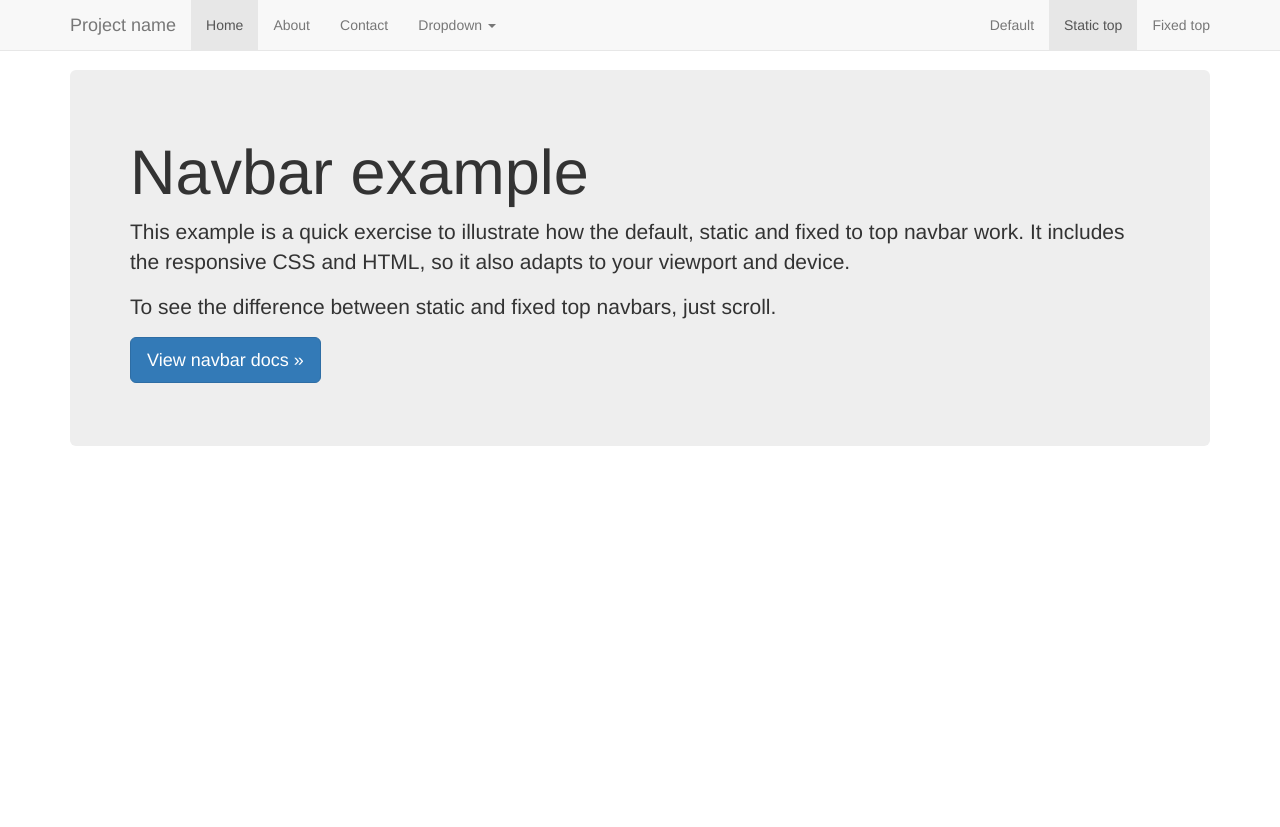
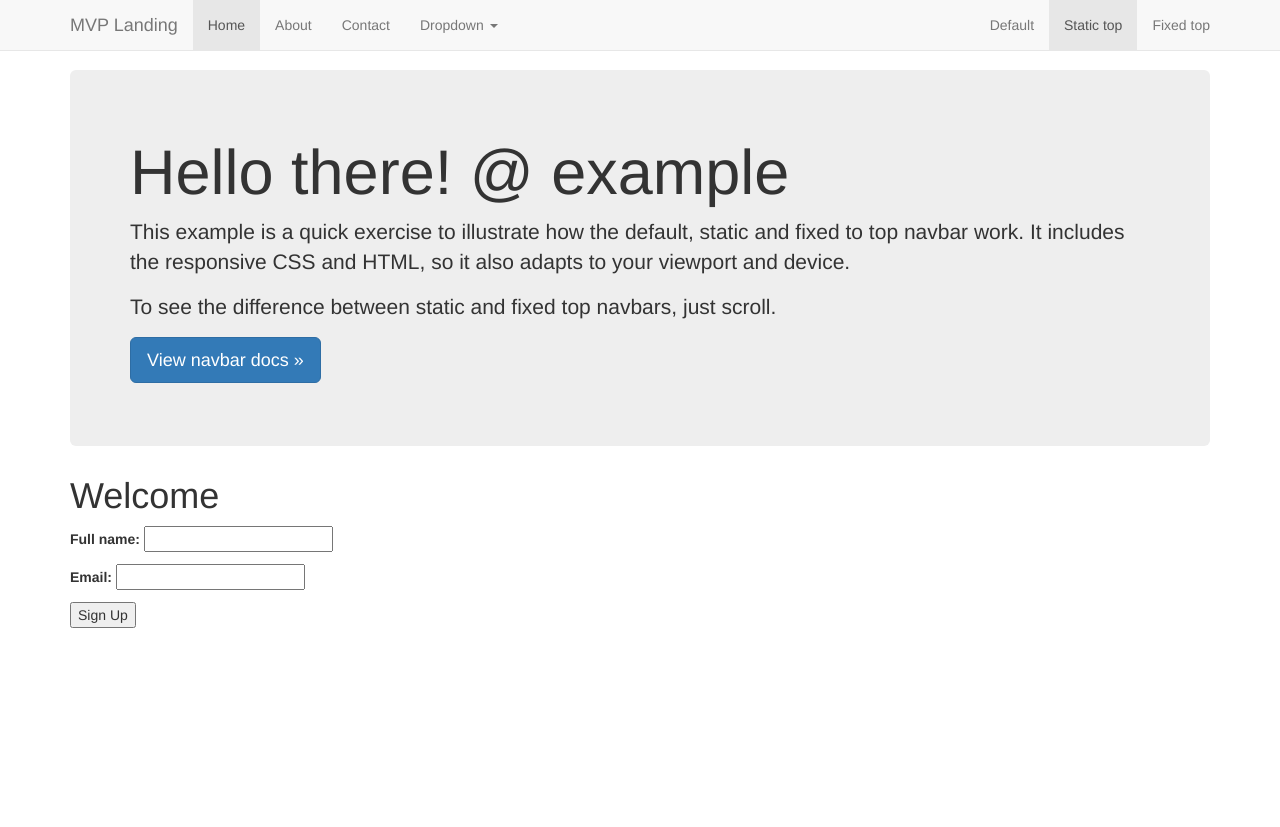
Before and after one commit to Tasnuvaleeya/ecommerce-django, a Django app: page / in a window 1280 px wide. Shown: the top 827 px of the page. Run offline with Django 3.2, Linux system fonts and the light colour scheme; some libraries are stand-ins or nearby versions.

Commit message:
template inheritance, include block etc

```diff
--- a/src/newsletter/views.py
+++ b/src/newsletter/views.py
@@ -25,7 +25,7 @@ def home(request):
             "title": "Thank You"
         }
 
-    return render(request, 'base.html', context)
+    return render(request, 'home.html', context)
 
 
 def contact(request):
--- a/src/templates/base.html
+++ b/src/templates/base.html
@@ -8,75 +8,31 @@
     <meta name="author" content="">
     <link rel="icon" href="../../favicon.ico">
 
-    <title>Static Top Navbar Example for Bootstrap</title>
+    <title>{% block head_title %} MVP Landing {% endblock %}</title>
 
-    <link rel="stylesheet" href="{% static 'css/bootstrap.min.css' %}">
-
-
-    <link rel="stylesheet" type="text/css" href="{% static 'css/navbar-static-top.css' %}">
+    {% include 'head_css.html' %}
 
 </head>
 
 <body>
 
-    <!-- Static navbar -->
-    <nav class="navbar navbar-default navbar-static-top">
-      <div class="container">
-        <div class="navbar-header">
-          <button type="button" class="navbar-toggle collapsed" data-toggle="collapse" data-target="#navbar" aria-expanded="false" aria-controls="navbar">
-            <span class="sr-only">Toggle navigation</span>
-            <span class="icon-bar"></span>
-            <span class="icon-bar"></span>
-            <span class="icon-bar"></span>
-          </button>
-          <a class="navbar-brand" href="#">Project name</a>
-        </div>
-        <div id="navbar" class="navbar-collapse collapse">
-          <ul class="nav navbar-nav">
-            <li class="active"><a href="#">Home</a></li>
-            <li><a href="#about">About</a></li>
-            <li><a href="#contact">Contact</a></li>
-            <li class="dropdown">
-              <a href="#" class="dropdown-toggle" data-toggle="dropdown" role="button" aria-haspopup="true" aria-expanded="false">Dropdown <span class="caret"></span></a>
-              <ul class="dropdown-menu">
-                <li><a href="#">Action</a></li>
-                <li><a href="#">Another action</a></li>
-                <li><a href="#">Something else here</a></li>
-                <li role="separator" class="divider"></li>
-                <li class="dropdown-header">Nav header</li>
-                <li><a href="#">Separated link</a></li>
-                <li><a href="#">One more separated link</a></li>
-              </ul>
-            </li>
-          </ul>
-          <ul class="nav navbar-nav navbar-right">
-            <li><a href="../navbar/">Default</a></li>
-            <li class="active"><a href="./">Static top <span class="sr-only">(current)</span></a></li>
-            <li><a href="../navbar-fixed-top/">Fixed top</a></li>
-          </ul>
-        </div><!--/.nav-collapse -->
-      </div>
-    </nav>
-
+{% include 'navbar.html' %}
 
 <div class="container">
+    {% block jumbotron %}
+    <div class="jumbotron">
+        {% block jumbotron_content %}
+        {% endblock %}
+    </div>
+    {% endblock %}
 
-      <!-- Main component for a primary marketing message or call to action -->
-      <div class="jumbotron">
-        <h1>Navbar example</h1>
-        <p>This example is a quick exercise to illustrate how the default, static and fixed to top navbar work. It includes the responsive CSS and HTML, so it also adapts to your viewport and device.</p>
-        <p>To see the difference between static and fixed top navbars, just scroll.</p>
-        <p>
-          <a class="btn btn-lg btn-primary" href="../../components/#navbar" role="button">View navbar docs &raquo;</a>
-        </p>
-      </div>
+    {% block content %}
+    {% endblock %}
 
 </div>
+{% include 'javascript.html' %}
 
 
 
-    <script src="{% static 'js/jquery.min.js' %}"></script>
-    <script src="{% static 'js/bootstrap.min.js' %}"></script>
-    <script src="{% static 'js/ie10-viewport-bug-workaround.js' %}"></script>
 </body>
 </html>
--- /dev/null
+++ b/src/templates/head_css.html
@@ -0,0 +1,6 @@
+ {% load staticfiles %}
+
+<link rel="stylesheet" href="{% static 'css/bootstrap.min.css' %}">
+
+
+ <link rel="stylesheet" type="text/css" href="{% static 'css/navbar-static-top.css' %}">
--- a/src/templates/home.html
+++ b/src/templates/home.html
@@ -1,5 +1,22 @@
-<h1>{{ title }}</h1>
-<form method="POST" action="">{% csrf_token %}
-    {{ form.as_p }}
-    <input type="submit" value="Sign Up"/>
-</form>
+{% extends 'base.html'%}
+
+{% block head_title %}Welcome | {{ block.super }} {% endblock %}
+
+
+{% block jumbotron_content %}
+
+    <h1>Hello there! @ example</h1>
+    <p>This example is a quick exercise to illustrate how the default, static and fixed to top navbar work. It includes the responsive          CSS and HTML, so it also adapts to your viewport and device.</p>
+    <p>To see the difference between static and fixed top navbars, just scroll.</p>
+        <p>
+        <a class="btn btn-lg btn-primary" href="../../components/#navbar" role="button">View navbar docs &raquo;</a>
+    </p>
+{% endblock %}
+
+{% block content %}
+    <h1>{{ title }}</h1>
+    <form method="POST" action="">{% csrf_token %}
+        {{ form.as_p }}
+         <input type="submit" value="Sign Up"/>
+    </form>
+{% endblock %}
--- /dev/null
+++ b/src/templates/javascript.html
@@ -0,0 +1,5 @@
+{% load staticfiles %}
+
+<script src="{% static 'js/jquery.min.js' %}"></script>
+<script src="{% static 'js/bootstrap.min.js' %}"></script>
+<script src="{% static 'js/ie10-viewport-bug-workaround.js' %}"></script>
--- /dev/null
+++ b/src/templates/navbar.html
@@ -0,0 +1,37 @@
+    <nav class="navbar navbar-default navbar-static-top">
+      <div class="container">
+        <div class="navbar-header">
+          <button type="button" class="navbar-toggle collapsed" data-toggle="collapse" data-target="#navbar" aria-expanded="false" aria-controls="navbar">
+            <span class="sr-only">Toggle navigation</span>
+            <span class="icon-bar"></span>
+            <span class="icon-bar"></span>
+            <span class="icon-bar"></span>
+          </button>
+          <a class="navbar-brand" href="#">MVP Landing</a>
+        </div>
+        <div id="navbar" class="navbar-collapse collapse">
+          <ul class="nav navbar-nav">
+            <li class="active"><a href="#">Home</a></li>
+            <li><a href="#about">About</a></li>
+            <li><a href="#contact">Contact</a></li>
+            <li class="dropdown">
+              <a href="#" class="dropdown-toggle" data-toggle="dropdown" role="button" aria-haspopup="true" aria-expanded="false">Dropdown <span class="caret"></span></a>
+              <ul class="dropdown-menu">
+                <li><a href="#">Action</a></li>
+                <li><a href="#">Another action</a></li>
+                <li><a href="#">Something else here</a></li>
+                <li role="separator" class="divider"></li>
+                <li class="dropdown-header">Nav header</li>
+                <li><a href="#">Separated link</a></li>
+                <li><a href="#">One more separated link</a></li>
+              </ul>
+            </li>
+          </ul>
+          <ul class="nav navbar-nav navbar-right">
+            <li><a href="../navbar/">Default</a></li>
+            <li class="active"><a href="./">Static top <span class="sr-only">(current)</span></a></li>
+            <li><a href="../navbar-fixed-top/">Fixed top</a></li>
+          </ul>
+        </div><!--/.nav-collapse -->
+      </div>
+    </nav>
```
Lines whose indentation alone changed are shown as unchanged.
